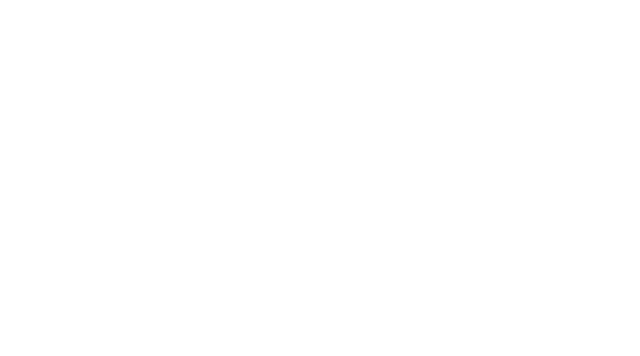
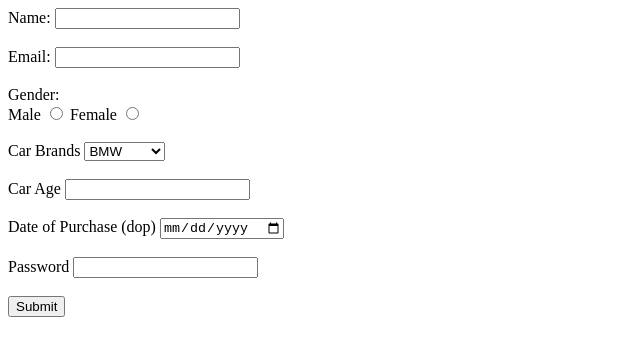
Before and after one commit to acciojob/car-insurance-form-PRAD0509, a website: page main.html in a window 1280 px wide. Shown: the whole page, without its empty margins (0-640 px from the left). Drawn offline with Linux system fonts and the light colour scheme.

Commit message:
created a submission

```diff
--- a/main.html
+++ b/main.html
@@ -8,6 +8,37 @@
 
 <body>
 	<!-- the entire body must be written by student -->
+	 <label for="name">Name:</label>
+  <input type="text" id="name" required>
+  <br>
+  <br>
+  <label for="email">Email:</label>
+  <input type="email" id="email" required>
+  <br>
+  <br>
+  <label for="">Gender:</label><br>
+  <label for="gender_m">Male</label>
+  <input type="radio" name="gender" id="gender_m" required>
+  <label for="gender_f">Female</label>
+  <input type="radio" name="gender" id="gender_f" required>
+  <br><br>
+  <label for="cars">Car Brands</label>
+  <select name="cars" id="cars">
+    <option value="BMW">BMW</option>
+    <option value="Audi">Audi</option>
+    <option value="Mercedez">Mercedez</option>
+  </select>
+  <br><br>
+  <label for="carage">Car Age</label>
+  <input type="number" id="carage" required>
+  <br><br>
+  <label for="dop">Date of Purchase (dop)	</label>
+  <input type="date" id="dop" required>
+  <br><br>
+  <label for="password">Password</label>
+  <input type="password" id="password" required>
+  <br><br>
+  <button type="submit">Submit</button>
     <script type="text/javascript" src="./script.js">
 </script>
 
```
